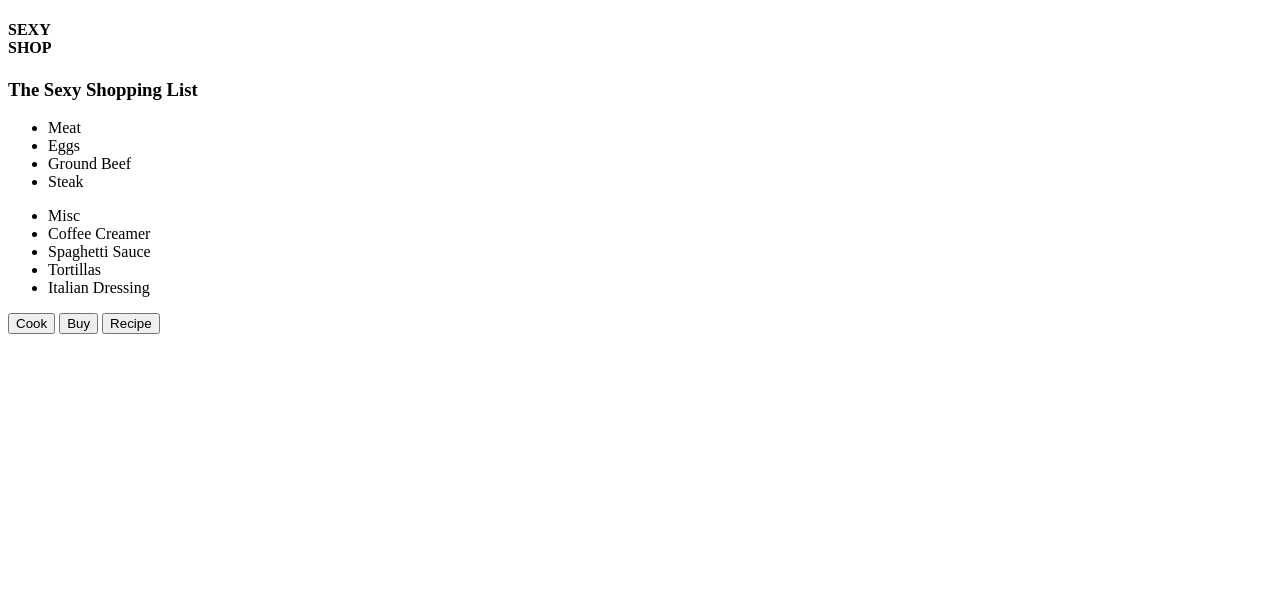
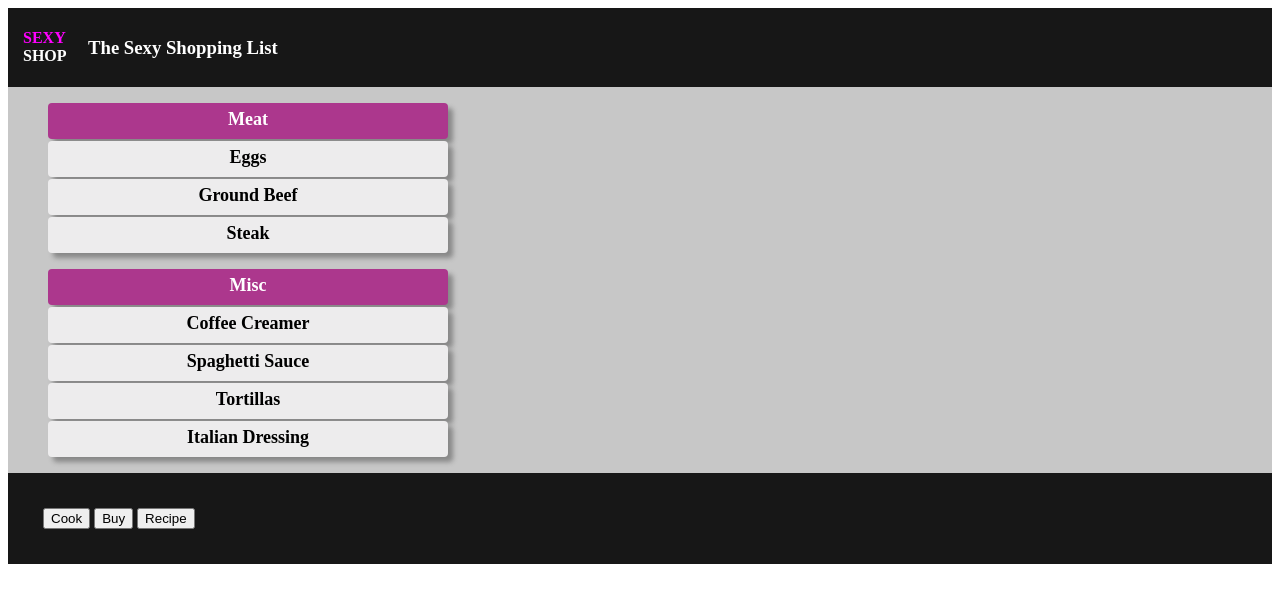
Before and after one commit to Jlassos/sexy-shopping-list, a plain HTML site: page index.html in a window 1280 px wide. Drawn offline with Linux system fonts and the light colour scheme.

Commit message:
created stylesheet and created basic look

```diff
--- a/index.html
+++ b/index.html
@@ -2,23 +2,24 @@
 <html lang="en">
 <head>
     <meta charset="UTF-8">
+    <link rel="stylesheet" href="style.css">
     <title>Document</title>
 </head>
 <body>
-<div>
-    <div class="title bar">
-        <div class="Logo"><h4>SEXY<br>SHOP</h4></div>
-        <div><h3>The Sexy Shopping List</h3></div>
+<div class="container">
+    <div class="header">
+        <div class="logo"><h4><mark class="fuchsia">SEXY</mark><br>SHOP</h4></div>
+        <div class="header-title"><h3>The Sexy Shopping List</h3></div>
     </div>
     <div>
         <ul>
-            <li>Meat</li>
+            <li class="category">Meat</li>
             <li>Eggs</li>
             <li>Ground Beef</li>
             <li>Steak</li>
         </ul>
         <ul>
-            <li>Misc</li>
+            <li class="category">Misc</li>
             <li>Coffee Creamer</li>
             <li>Spaghetti Sauce</li>
             <li>Tortillas</li>
--- /dev/null
+++ b/style.css
@@ -0,0 +1,46 @@
+.container {
+    background-color: #c7c7c7;
+}
+
+.header {
+    background-color: #171717;
+    color: white;
+    overflow: hidden;
+}
+.logo {
+    float: left;
+    width: 50px;
+    padding-left: 15px;
+}
+mark.fuchsia {
+    color: fuchsia;
+    background: none;
+}
+.header-title {
+    float: left;
+    width: 50%;
+    padding-top: 10px;
+    padding-left: 15px;
+}
+li {
+    border-width: 1px;
+    border-radius: 4px;
+    margin-bottom: 2px;
+    height: 30px;
+    width: 400px;
+    padding-top: 6px;
+    background-color: #edeced;
+    list-style: none;
+    text-align: center;
+    font-size: large;
+    font-weight: bold;
+    box-shadow: 5px 5px 5px #888888;
+}
+.category {
+    background-color: #ac378d;
+    color: white;
+}
+.footer {
+    background-color: #171717;
+    padding: 35px;
+}
```
